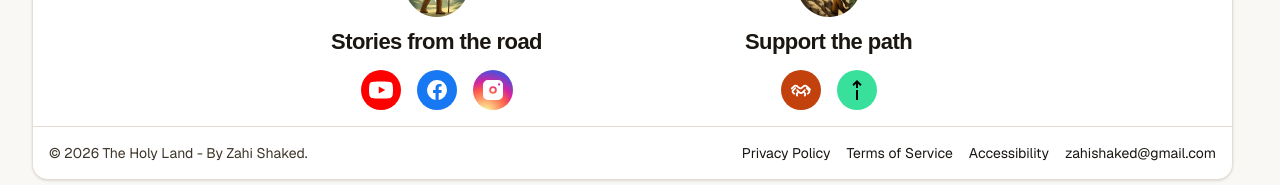
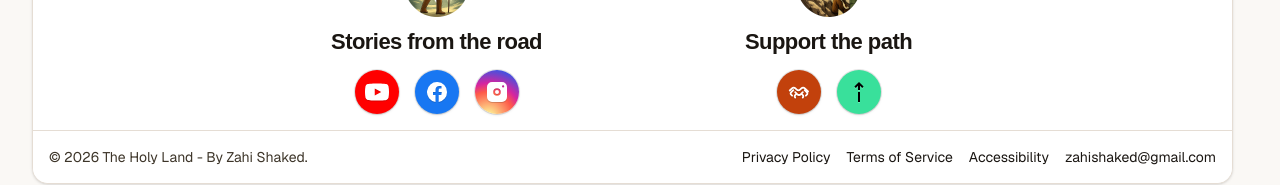
Before and after one commit to Ponzee/zahi-tours, a Next.js app: page /about in a window 1280 px wide. Shown: the part 609-794 px from the top of the page. Built offline with nearby package versions, Linux system fonts and the light colour scheme; no server answers; a web font is replaced by a local one.

Commit message:
ui(follow): modernize social icon buttons

```diff
--- a/components/FollowSupportBlock.tsx
+++ b/components/FollowSupportBlock.tsx
@@ -26,12 +26,12 @@ export default function FollowSupportBlock() {
                   href="https://www.youtube.com/@zahishaked"
                   target="_blank"
                   rel="noopener noreferrer"
-                  className="inline-flex items-center transition-opacity duration-150 hover:opacity-80"
+                  className="group inline-flex items-center focus-visible:outline-2 focus-visible:outline-[#c2410c] focus-visible:outline-offset-2 rounded-full"
                   aria-label="YouTube"
                   title="YouTube"
                 >
-                  <span className="inline-flex h-10 w-10 items-center justify-center rounded-full bg-[#FF0000]" aria-hidden="true">
-                    <svg viewBox="0 0 24 24" className="h-6 w-6 text-white" fill="currentColor">
+                  <span className="inline-flex h-11 w-11 items-center justify-center rounded-full bg-[#FF0000] shadow-sm ring-1 ring-black/10 transition-all duration-200 ease-out group-hover:-translate-y-0.5 group-hover:shadow-md group-hover:ring-black/20 group-hover:scale-[1.04] active:translate-y-0 active:scale-[0.98]" aria-hidden="true">
+                    <svg viewBox="0 0 24 24" className="h-6 w-6 text-white drop-shadow-[0_1px_0_rgba(0,0,0,0.15)]" fill="currentColor">
                       <path d="M23.498 6.186a2.999 2.999 0 0 0-2.113-2.12C19.505 3.5 12 3.5 12 3.5s-7.505 0-9.385.566a3 3 0 0 0-2.113 2.12A31.11 31.11 0 0 0 0 12a31.11 31.11 0 0 0 .502 5.814 2.999 2.999 0 0 0 2.113 2.12C4.495 20.5 12 20.5 12 20.5s7.505 0 9.385-.566a3 3 0 0 0 2.113-2.12A31.11 31.11 0 0 0 24 12a31.11 31.11 0 0 0-.502-5.814zM9.75 15.5v-7l6.5 3.5-6.5 3.5z" />
                     </svg>
                   </span>
@@ -41,12 +41,12 @@ export default function FollowSupportBlock() {
                   href="https://www.facebook.com/zahishakedisraelitourguide"
                   target="_blank"
                   rel="noopener noreferrer"
-                  className="inline-flex items-center transition-opacity duration-150 hover:opacity-80"
+                  className="group inline-flex items-center focus-visible:outline-2 focus-visible:outline-[#c2410c] focus-visible:outline-offset-2 rounded-full"
                   aria-label="Facebook"
                   title="Facebook"
                 >
-                  <span className="inline-flex h-10 w-10 items-center justify-center rounded-full bg-[#1877F2]" aria-hidden="true">
-                    <svg viewBox="0 0 24 24" className="h-6 w-6 text-white" fill="currentColor">
+                  <span className="inline-flex h-11 w-11 items-center justify-center rounded-full bg-[#1877F2] shadow-sm ring-1 ring-black/10 transition-all duration-200 ease-out group-hover:-translate-y-0.5 group-hover:shadow-md group-hover:ring-black/20 group-hover:scale-[1.04] active:translate-y-0 active:scale-[0.98]" aria-hidden="true">
+                    <svg viewBox="0 0 24 24" className="h-6 w-6 text-white drop-shadow-[0_1px_0_rgba(0,0,0,0.15)]" fill="currentColor">
                       <path d="M22 12a10 10 0 1 0-11.5 9.9v-7H8v-2.9h2.5V9.8c0-2.5 1.5-3.9 3.8-3.9 1.1 0 2.2.2 2.2.2v2.4h-1.2c-1.2 0-1.6.7-1.6 1.5v1.9H16.8L16.3 15h-2.6v7A10 10 0 0 0 22 12z" />
                     </svg>
                   </span>
@@ -56,19 +56,19 @@ export default function FollowSupportBlock() {
                   href="https://www.instagram.com/zahi_shaked_israeli_tour_guide"
                   target="_blank"
                   rel="noopener noreferrer"
-                  className="inline-flex items-center transition-opacity duration-150 hover:opacity-80"
+                  className="group inline-flex items-center focus-visible:outline-2 focus-visible:outline-[#c2410c] focus-visible:outline-offset-2 rounded-full"
                   aria-label="Instagram"
                   title="Instagram"
                 >
                   <span
-                    className="inline-flex h-10 w-10 items-center justify-center rounded-full"
+                    className="inline-flex h-11 w-11 items-center justify-center rounded-full shadow-sm ring-1 ring-black/10 transition-all duration-200 ease-out group-hover:-translate-y-0.5 group-hover:shadow-md group-hover:ring-black/20 group-hover:scale-[1.04] active:translate-y-0 active:scale-[0.98]"
                     style={{
                       background:
                         "radial-gradient(circle at 30% 107%, #fdf497 0%, #fdf497 5%, #fd5949 45%, #d6249f 60%, #285AEB 90%)",
                     }}
                     aria-hidden="true"
                   >
-                    <svg viewBox="0 0 24 24" className="h-6 w-6 text-white" fill="currentColor">
+                    <svg viewBox="0 0 24 24" className="h-6 w-6 text-white drop-shadow-[0_1px_0_rgba(0,0,0,0.15)]" fill="currentColor">
                       <path d="M7 2h10a5 5 0 0 1 5 5v10a5 5 0 0 1-5 5H7a5 5 0 0 1-5-5V7a5 5 0 0 1 5-5zm5 6.2A3.8 3.8 0 1 0 15.8 12 3.8 3.8 0 0 0 12 8.2zm6.1-.7a1.1 1.1 0 1 0-1.1-1.1 1.1 1.1 0 0 0 1.1 1.1zM12 10a2 2 0 1 1-2 2 2 2 0 0 1 2-2z" />
                     </svg>
                   </span>
@@ -92,14 +92,14 @@ export default function FollowSupportBlock() {
               <div className="mt-3 flex items-center justify-center gap-4">
                 <Link
                   href="/support"
-                  className="inline-flex items-center transition-opacity duration-150 hover:opacity-80"
+                  className="group inline-flex items-center focus-visible:outline-2 focus-visible:outline-[#c2410c] focus-visible:outline-offset-2 rounded-full"
                   aria-label="Support the path"
                   title="Support"
                 >
-                  <span className="inline-flex h-10 w-10 items-center justify-center rounded-full bg-[#c2410c]" aria-hidden="true">
+                  <span className="inline-flex h-11 w-11 items-center justify-center rounded-full bg-[#c2410c] shadow-sm ring-1 ring-black/10 transition-all duration-200 ease-out group-hover:-translate-y-0.5 group-hover:shadow-md group-hover:ring-black/20 group-hover:scale-[1.04] active:translate-y-0 active:scale-[0.98]" aria-hidden="true">
                     <svg
                       viewBox="0 0 24 24"
-                      className="h-6 w-6 text-white"
+                      className="h-6 w-6 text-white drop-shadow-[0_1px_0_rgba(0,0,0,0.15)]"
                       fill="none"
                       stroke="currentColor"
                       strokeWidth="1.8"
@@ -120,12 +120,12 @@ export default function FollowSupportBlock() {
                   href="https://linktr.ee/zahishakedtourguide"
                   target="_blank"
                   rel="noopener noreferrer"
-                  className="inline-flex items-center transition-opacity duration-150 hover:opacity-80"
+                  className="group inline-flex items-center focus-visible:outline-2 focus-visible:outline-[#c2410c] focus-visible:outline-offset-2 rounded-full"
                   aria-label="Linktree"
                   title="Linktree"
                 >
-                  <span className="inline-flex h-10 w-10 items-center justify-center rounded-full bg-[#39E09B]" aria-hidden="true">
-                    <svg viewBox="0 0 24 24" className="h-6 w-6 text-black" fill="currentColor">
+                  <span className="inline-flex h-11 w-11 items-center justify-center rounded-full bg-[#39E09B] shadow-sm ring-1 ring-black/10 transition-all duration-200 ease-out group-hover:-translate-y-0.5 group-hover:shadow-md group-hover:ring-black/20 group-hover:scale-[1.04] active:translate-y-0 active:scale-[0.98]" aria-hidden="true">
+                    <svg viewBox="0 0 24 24" className="h-6 w-6 text-black drop-shadow-[0_1px_0_rgba(255,255,255,0.25)]" fill="currentColor">
                       <path d="M12 2l4.6 4.6-1.4 1.4L13 5.8V10h-2V5.8L8.8 8 7.4 6.6 12 2zm-1 10h2v10h-2V12z" />
                     </svg>
                   </span>
```
